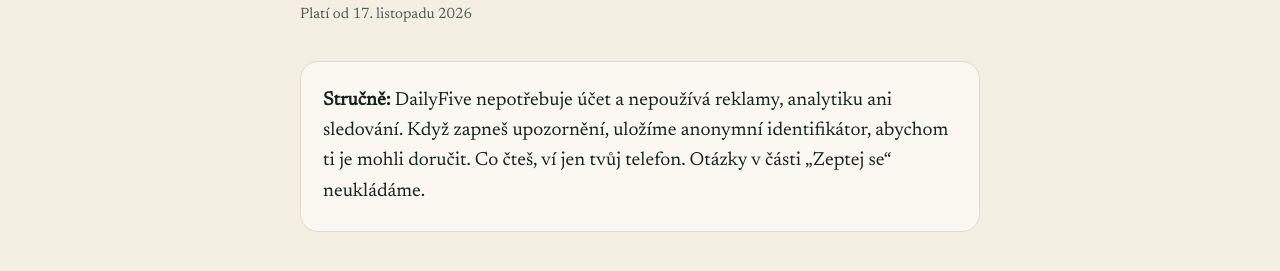
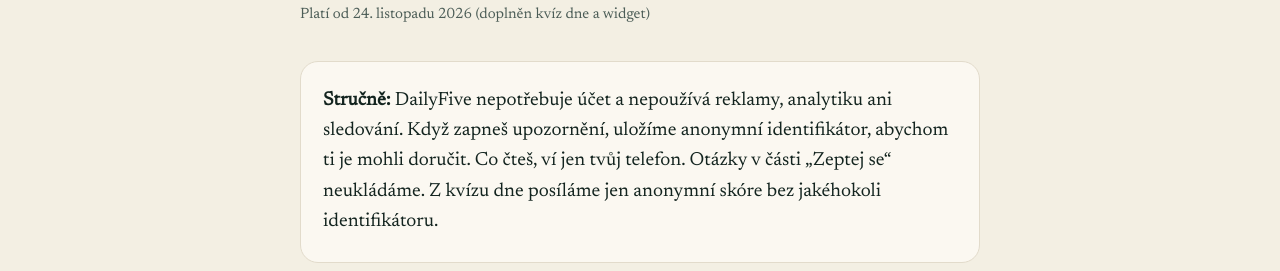
Before and after one commit to vojtechdvorakk/dailyfive-web, a plain HTML site: page soukromi/index.html in a window 1280 px wide. Shown: the part 260-531 px from the top of the page. Drawn offline with Linux system fonts and the light colour scheme.

Commit message:
Web 2026-11-24

```diff
--- a/soukromi/index.html
+++ b/soukromi/index.html
@@ -4,7 +4,7 @@
   <meta charset="utf-8">
   <meta name="viewport" content="width=device-width, initial-scale=1">
   <title>Zásady ochrany osobních údajů – DailyFive</title>
-  <meta name="description" content="Jaké údaje aplikace a web DailyFive zpracovávají: žádný účet, žádné reklamy ani sledování, jen anonymní identifikátor pro upozornění.">
+  <meta name="description" content="Jaké údaje aplikace a web DailyFive zpracovávají: žádný účet, žádné reklamy ani sledování, jen anonymní identifikátor pro upozornění a anonymní skóre kvízu.">
   <link rel="canonical" href="https://dailyfive.cz/soukromi/">
   <meta name="theme-color" content="#1C3D36">
   <link rel="icon" href="/assets/favicon.svg" type="image/svg+xml">
@@ -35,10 +35,10 @@
     <article class="wrap prose">
       <div class="kicker">Soukromí</div>
       <h1>Zásady ochrany osobních údajů</h1>
-      <p class="updated">Platí od 17. listopadu 2026</p>
+      <p class="updated">Platí od 24. listopadu 2026 (doplněn kvíz dne a widget)</p>
 
       <div class="box">
-        <p><strong>Stručně:</strong> DailyFive nepotřebuje účet a nepoužívá reklamy, analytiku ani sledování. Když zapneš upozornění, uložíme anonymní identifikátor, abychom ti je mohli doručit. Co čteš, ví jen tvůj telefon. Otázky v části „Zeptej se“ neukládáme.</p>
+        <p><strong>Stručně:</strong> DailyFive nepotřebuje účet a nepoužívá reklamy, analytiku ani sledování. Když zapneš upozornění, uložíme anonymní identifikátor, abychom ti je mohli doručit. Co čteš, ví jen tvůj telefon. Otázky v části „Zeptej se“ neukládáme. Z kvízu dne posíláme jen anonymní skóre bez jakéhokoli identifikátoru.</p>
       </div>
 
       <h2>Kdo údaje zpracovává</h2>
@@ -63,6 +63,8 @@
 
       <h3>4. Co čteš</h3>
       <p>Které zprávy máš přečtené a poslední stažené vydání se ukládají <strong>jen v tvém telefonu</strong>. Nám se nic z toho neodesílá.</p>
+      <p><strong>Kvíz dne:</strong> tvůj výsledek (skóre, které odpovědi byly správně a zvolená obtížnost) se ukládá jen v telefonu. Po prvním dohrání kvízu pošleme na náš server (Supabase) jen datum vydání a počet správných odpovědí (0 až 5). Neposíláme k tomu identifikátor zařízení ani nic jiného, co by tě označovalo, a do databáze se ukládá jen souhrnný počet, kolik lidí mělo jaké skóre. Z něj aplikace ukáže, že jsi byl lepší než určitá část hráčů. Souhrny mažeme po 60 dnech.</p>
+      <p><strong>Widget na ploše:</strong> když si přidáš widget DailyFive, stahuje si titulky dnešní pětky stejně jako aplikace z našeho serveru a nic dalšího neodesílá.</p>
       <p>Vydání i obrázky ke zprávám (fotky s volnou licencí z Wikimedia Commons a naše mapy) aplikace stahuje jen z našeho serveru (Supabase), ne z cizích webů. Supabase přitom stejně jako u webu zpracuje technické údaje v provozních záznamech (viz bod 5). Když zprávu sdílíš jako obrázek, vytvoří ho aplikace přímo v telefonu. Když klepneš na zdroj zprávy nebo na autora fotky, otevře se cizí web (redakce nebo Wikimedia Commons) s vlastními zásadami.</p>
 
       <h3>5. Web dailyfive.cz</h3>
```
